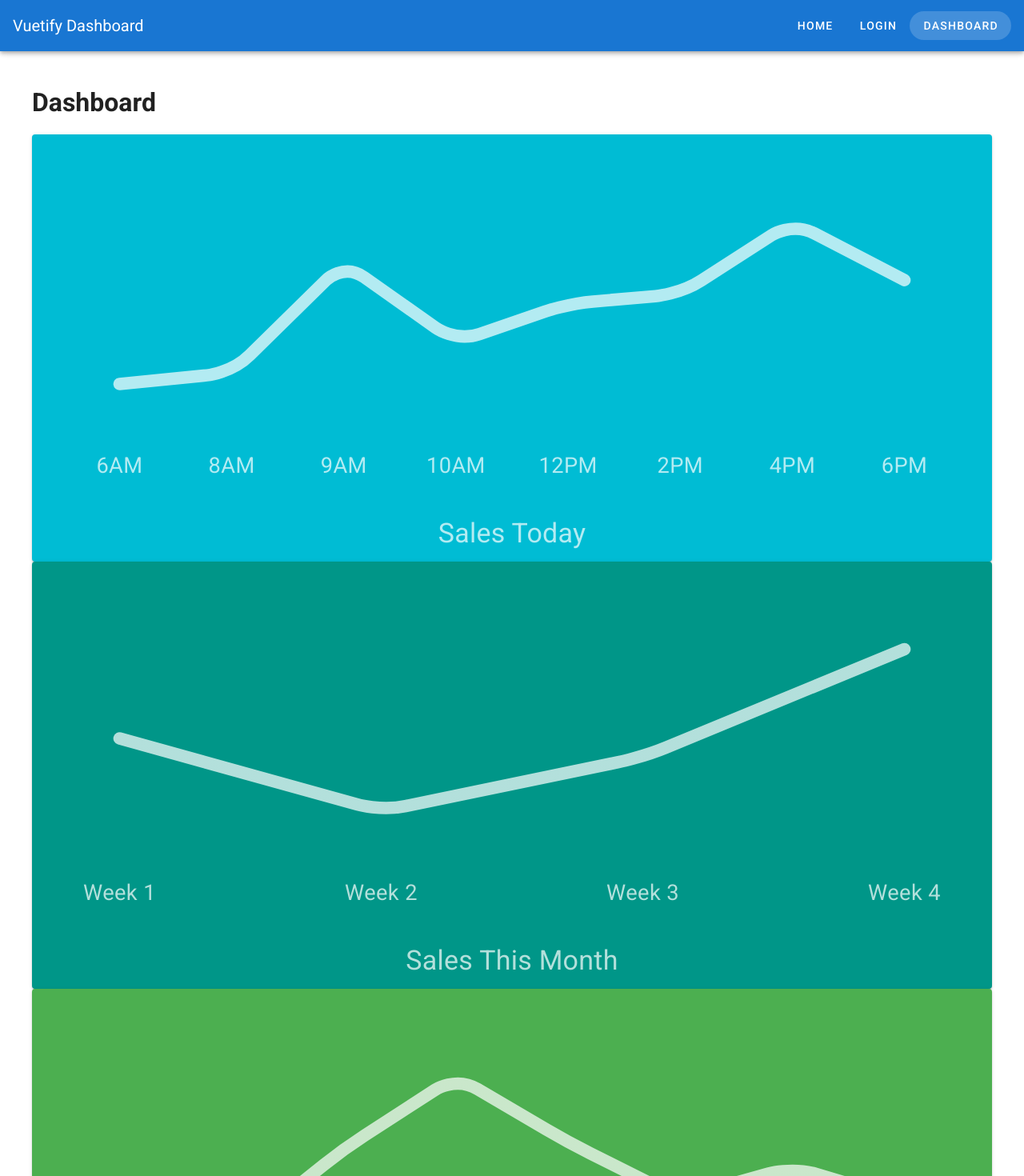
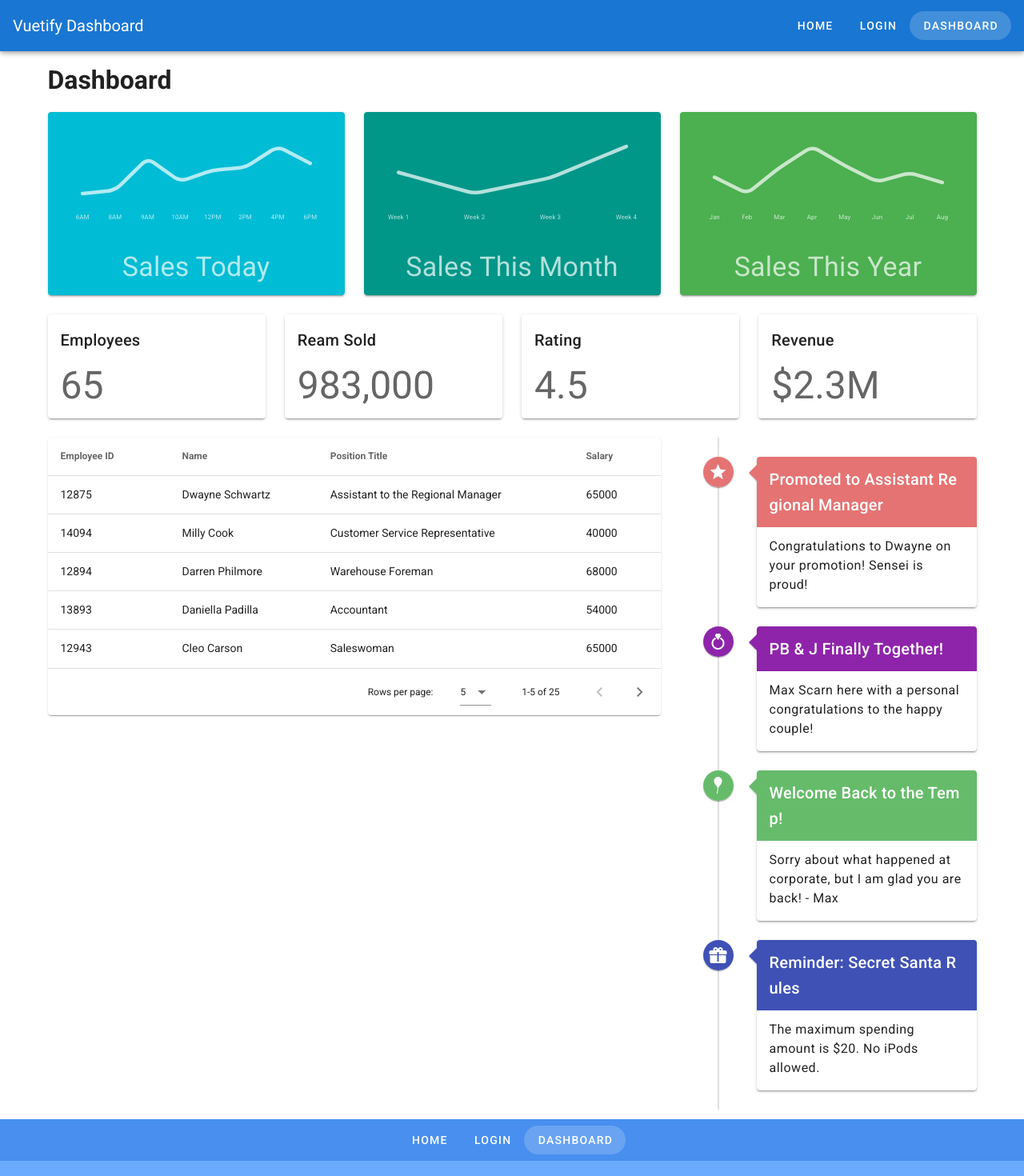
Before and after one commit to hsimao/vuetify, a Vue app: page /dashboard in a window 1280 px wide. Shown: the top 1470 px of the page at 80% size. Built offline with nearby package versions, Linux system fonts and the light colour scheme.

Commit message:
add: Dashboard page use Grid system

```diff
--- a/src/views/Dashboard.vue
+++ b/src/views/Dashboard.vue
@@ -1,18 +1,27 @@
 <template>
-  <div class="pa-10">
+  <v-container>
     <h1 class="mb-4">Dashboard</h1>
 
-    <SalesGraph v-for="sale in sales" :key="`${sale.title}`" :sale="sale" />
+    <v-row>
+      <v-col v-for="sale in sales" :key="`${sale.title}`">
+        <SalesGraph :sale="sale" />
+      </v-col>
+    </v-row>
 
-    <StatisticCard
-      v-for="statistic in statistics"
-      :key="`${statistic.title}`"
-      :statistic="statistic"
-    />
+    <v-row>
+      <v-col v-for="statistic in statistics" :key="`${statistic.title}`">
+        <StatisticCard :statistic="statistic" />
+      </v-col>
+    </v-row>
 
-    <EmployeesTable :employees="employees" @select-employee="setEmployee" />
-
-    <EventTimeline :timeline="timeline" />
+    <v-row>
+      <v-col cols="8">
+        <EmployeesTable :employees="employees" @select-employee="setEmployee" />
+      </v-col>
+      <v-col clos="4">
+        <EventTimeline :timeline="timeline" />
+      </v-col>
+    </v-row>
 
     <v-snackbar v-model="snackbar">
       You have selected {{ selectedEmployee.name }}, {{ selectedEmployee.title }}
@@ -22,7 +31,7 @@
         <v-btn color="pink" text v-bind="attrs" @click="snackbar = false">Close</v-btn>
       </template>
     </v-snackbar>
-  </div>
+  </v-container>
 </template>
 
 <script>
```
